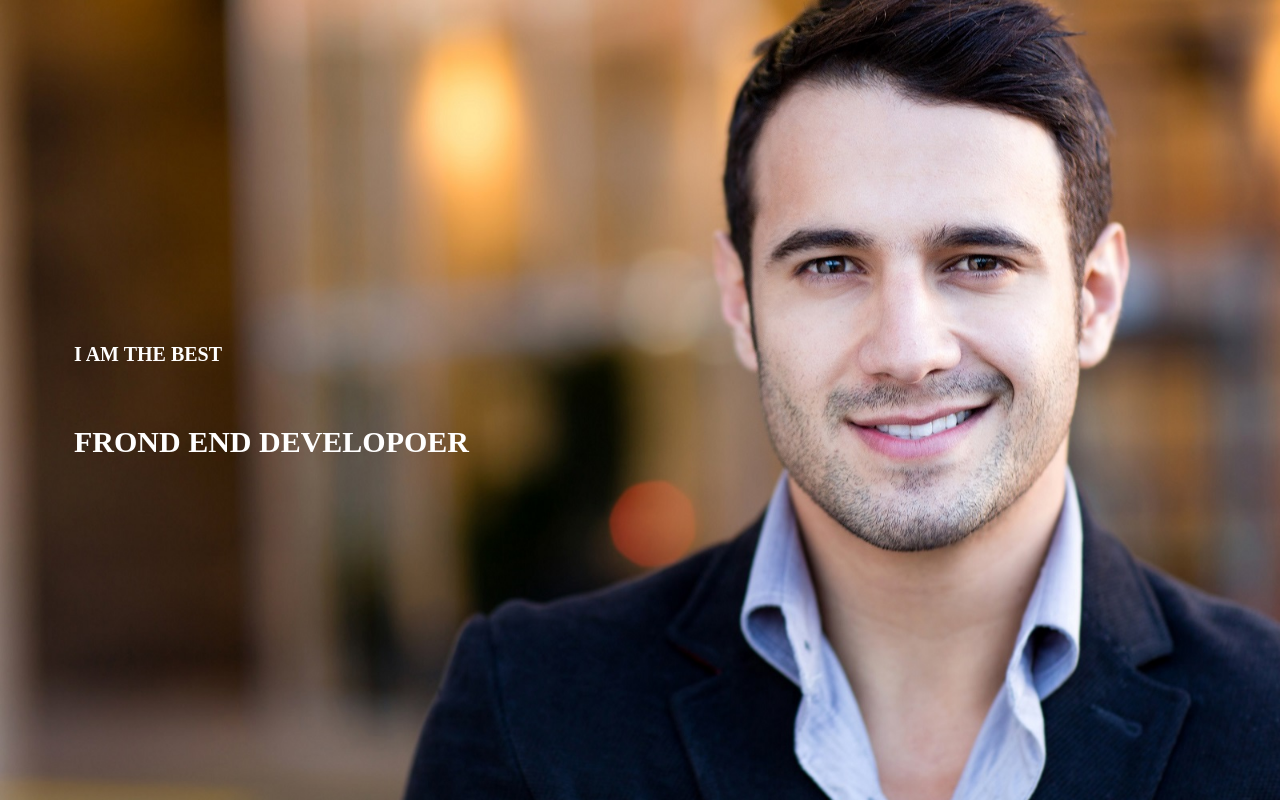
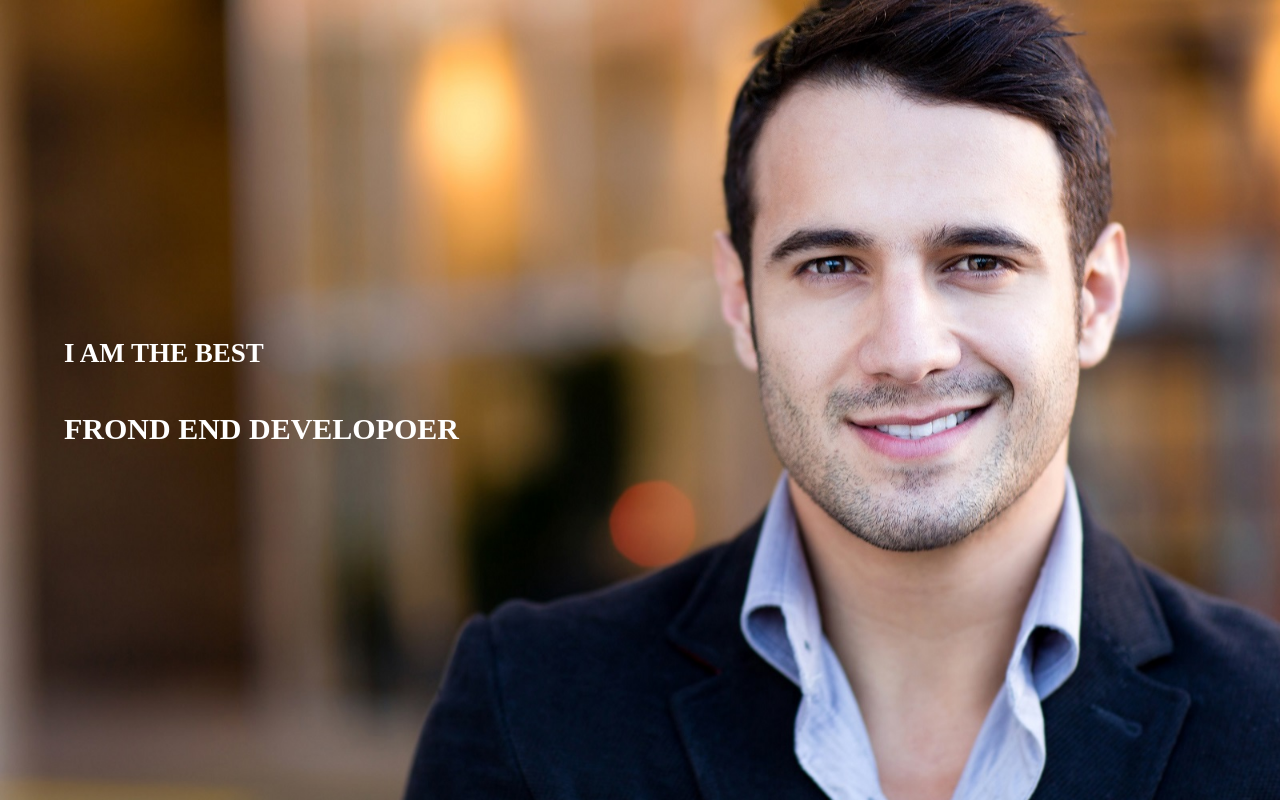
Before and after one commit to marcinmika1/zadanie-domowe-rwd, a plain HTML site: page index.html in a window 1280 px wide. Drawn offline with Linux system fonts and the light colour scheme.

Commit message:
done bez fontu

```diff
--- a/css/style.css
+++ b/css/style.css
@@ -11,7 +11,7 @@ section {
     background-position: center;
     width: 100%;
     height: 100vh;
-    text-align: left;
+
     overflow: hidden;
     position: relative;
 }
@@ -26,25 +26,17 @@ header {
 
 h1 {
     display: inline-block;
-    padding: 10px;
     width: 100%;
-    font-size: 20px;
+    font-size: 27px;
+    font-weight: 600;
 }
 
 h2 {
     display: inline-block;
-    padding: 10px;
     width: 100%;
     font-size: 30px;
-    position:r
+    font-weight: 800;
 }
-
-
-/*
-@media (min-width: 1170px){
-
-}
-*/
 
 
 @media (max-width: 1170px) {
```
